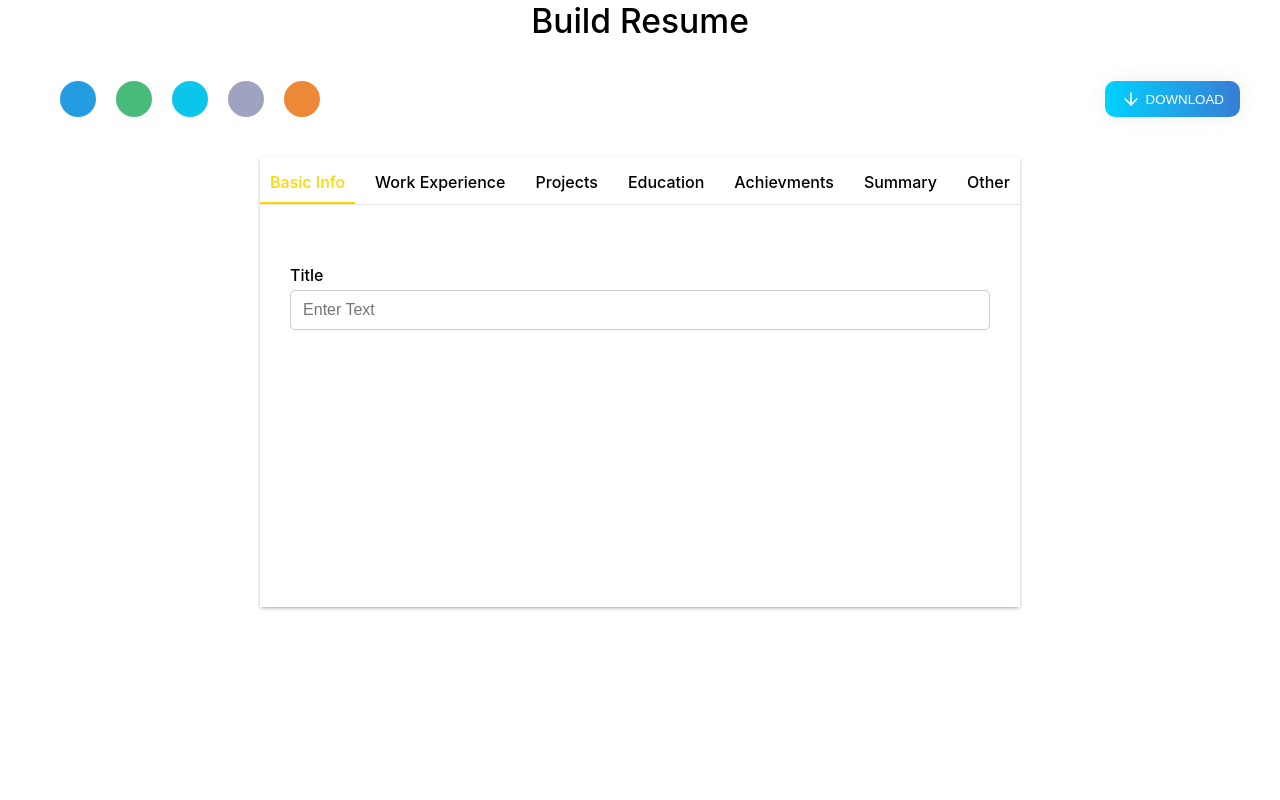
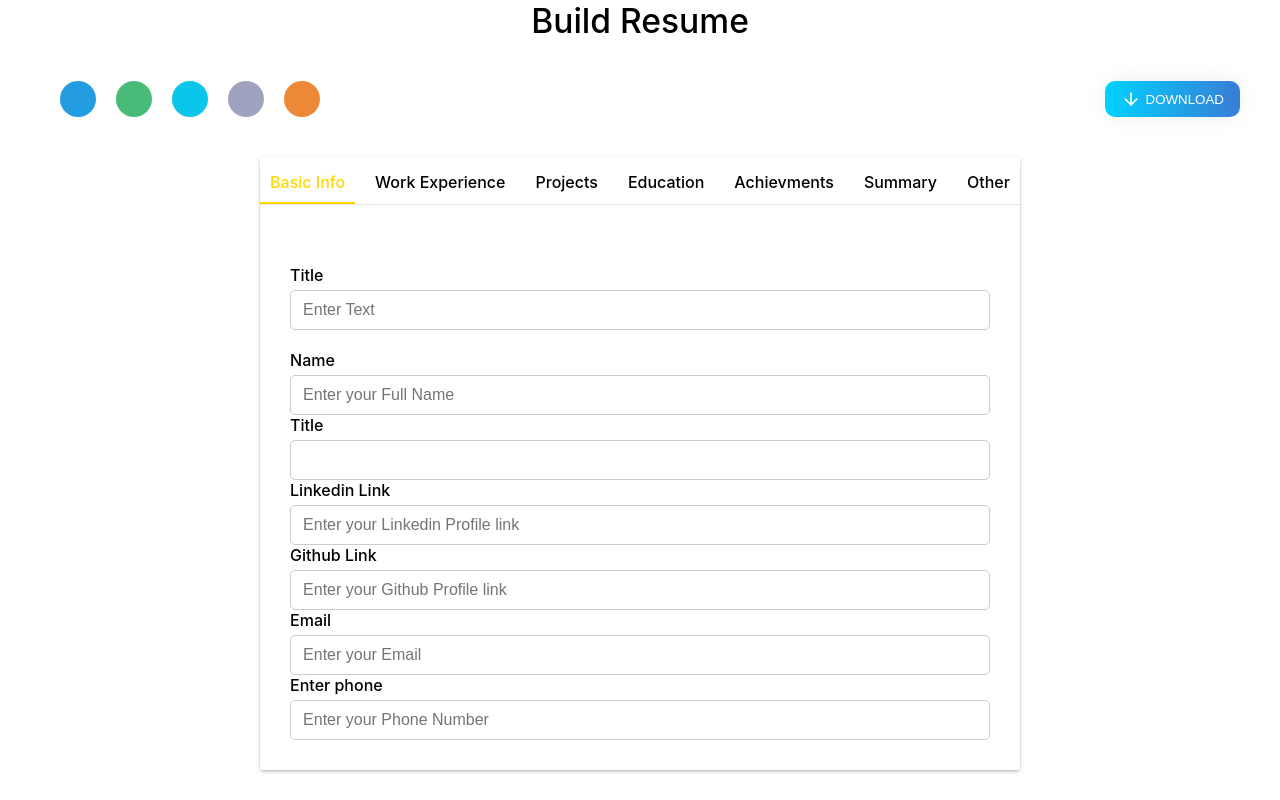
Before and after one commit to RealOtakuBoi/resumebuilder, a React (Create React App) app: page / in a window 1280 px wide. Shown: the part 720-1520 px from the top of the page. Before the commit the page ends 1357 px from the top, so only its background shows below. Built offline with nearby package versions, Linux system fonts and the light colour scheme.

Commit message:
Major things done

```diff
--- a/src/Editor/Editor.js
+++ b/src/Editor/Editor.js
@@ -6,6 +6,220 @@ export const Editor = ({ sections }) => {
   const [activeSectionKey, setActiveSectionKey] = useState(
     Object.keys(sections)[0]
   );
+
+  const workExpBody = (
+    <div className={styles.detail}>
+      <div className={styles.row}>
+        <InputControl
+          label="Title"
+          placeholder="Enter title eg. Frontend Developer"
+
+        />
+        <InputControl
+          label="Company Name"
+          placeholder="Enter company name eg. Amazon"
+
+        />
+      </div>
+      <div className={styles.row}>
+        <InputControl
+          label="Certificate Link"
+          placeholder="Enter certificate link"
+
+        />
+        <InputControl
+          label="Location"
+          placeholder="Enter Location eg. Remote"
+
+        />
+      </div>
+      <div className={styles.row}>
+        <InputControl
+          label="Start Date"
+          type="date"
+          placeholder="Enter start date of work"
+
+        />
+        <InputControl
+          label="End Date"
+          type="date"
+
+        />
+      </div>
+
+      <div className={styles.column}>
+        <label>Enter work description</label>
+        <InputControl
+          placeholder="Line 1"
+
+        />
+        <InputControl
+          placeholder="Line 2"
+
+        />
+        <InputControl
+          placeholder="Line 3"
+
+        />
+      </div>
+    </div>
+  );
+  const projectBody = (
+    <div className={styles.detail}>
+      <div className={styles.row}>
+        <InputControl
+          label="Title"
+          placeholder="Enter Project Name"
+        />
+      </div>
+      <InputControl
+        label="Overview"
+        placeholder="Enter basic overview of project"
+      />
+      <div className={styles.row}>
+        <InputControl
+          label="Deployed Link"
+          placeholder="Enter deployed link of project"
+        />
+        <InputControl
+          label="Github Link"
+          placeholder="Enter github link of project"
+        />
+      </div>
+      <div className={styles.column}>
+        <label>Enter project description</label>
+        <InputControl
+          placeholder="Line 1"
+        />
+        <InputControl
+          placeholder="Line 2"
+        />
+        <InputControl
+          placeholder="Line 3"
+        />
+        <InputControl
+          placeholder="Line 4"
+        />
+      </div>
+    </div>
+  );
+  const educationBody = (
+    <div className={styles.detail}>
+      <div className={styles.row}>
+        <InputControl
+          label="Title"
+          placeholder="Enter title eg. B-tech"
+
+        />
+      </div>
+      <InputControl
+        label="College/School Name"
+        placeholder="Enter name of your College/School"
+      />
+      <div className={styles.row}>
+        <InputControl
+          label="Start Date"
+          type="date"
+          placeholder="Enter start date of the education"
+        />
+        <InputControl
+          label="End Date"
+          type="date"
+          placeholder="Enter end date of the education"
+        />
+      </div>
+    </div>
+  );
+  const basicInfoBody = (
+    <div className={styles.detail}>
+      <div className={styles.row}>
+        <InputControl
+          label="Name"
+          placeholder="Enter your Full Name"
+        />
+        <InputControl
+          label="Title"
+        />
+      </div>
+      <div className={styles.row}>
+        <InputControl
+          label="Linkedin Link"
+          placeholder="Enter your Linkedin Profile link"
+        />
+        <InputControl
+          label="Github Link"
+          placeholder="Enter your Github Profile link"
+        />
+      </div>
+      <div className={styles.row}>
+        <InputControl
+          label="Email"
+          placeholder="Enter your Email"
+        />
+        <InputControl
+          label="Enter phone"
+          placeholder="Enter your Phone Number"
+        />
+      </div>
+    </div>
+  );
+  const achievementsBody = (
+    <div className={styles.detail}>
+      <div className={styles.column}>
+        <label>List your achievements</label>
+        <InputControl
+          placeholder="Line 1"
+        />
+        <InputControl
+          placeholder="Line 2"
+        />
+        <InputControl
+          placeholder="Line 3"
+        />
+        <InputControl
+          placeholder="Line 4"
+        />
+      </div>
+    </div>
+  );
+  const summaryBody = (
+    <div className={styles.detail}>
+      <InputControl
+        label="Summary"
+        placeholder="Enter your objective/summary"
+      />
+    </div>
+  );
+  const otherBody = (
+    <div className={styles.detail}>
+      <InputControl
+        label="Other"
+        placeholder="Enter some Text"
+      />
+    </div>
+  );
+
+
+  const generateBody = () => {
+    switch (sections[activeSectionKey]) {
+      case sections.basicInfo:
+        return basicInfoBody;
+      case sections.workExp:
+        return workExpBody;
+      case sections.project:
+        return projectBody;
+      case sections.education:
+        return educationBody;
+      case sections.achievement:
+        return achievementsBody;
+      case sections.summary:
+        return summaryBody;
+      case sections.other:
+        return otherBody;
+      default:
+        return null;
+    }
+  };
   return (
     <div className={styles.container}>
       <div className={styles.header}>
@@ -24,6 +238,7 @@ export const Editor = ({ sections }) => {
 
       <div className={styles.body}>
             <InputControl label = 'Title' placeholder='Enter Text'/>
+            {generateBody()}
       </div>
     </div>
   );
```
